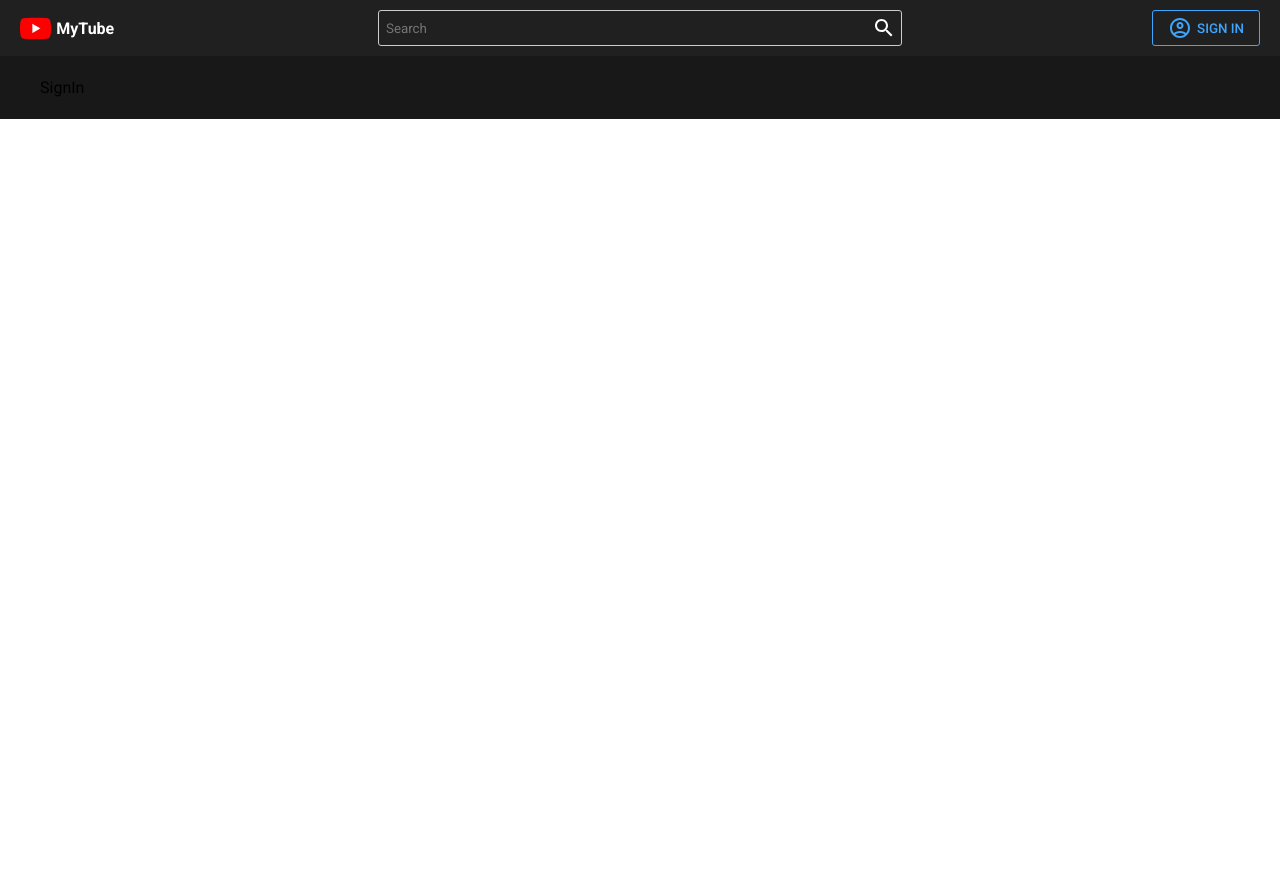
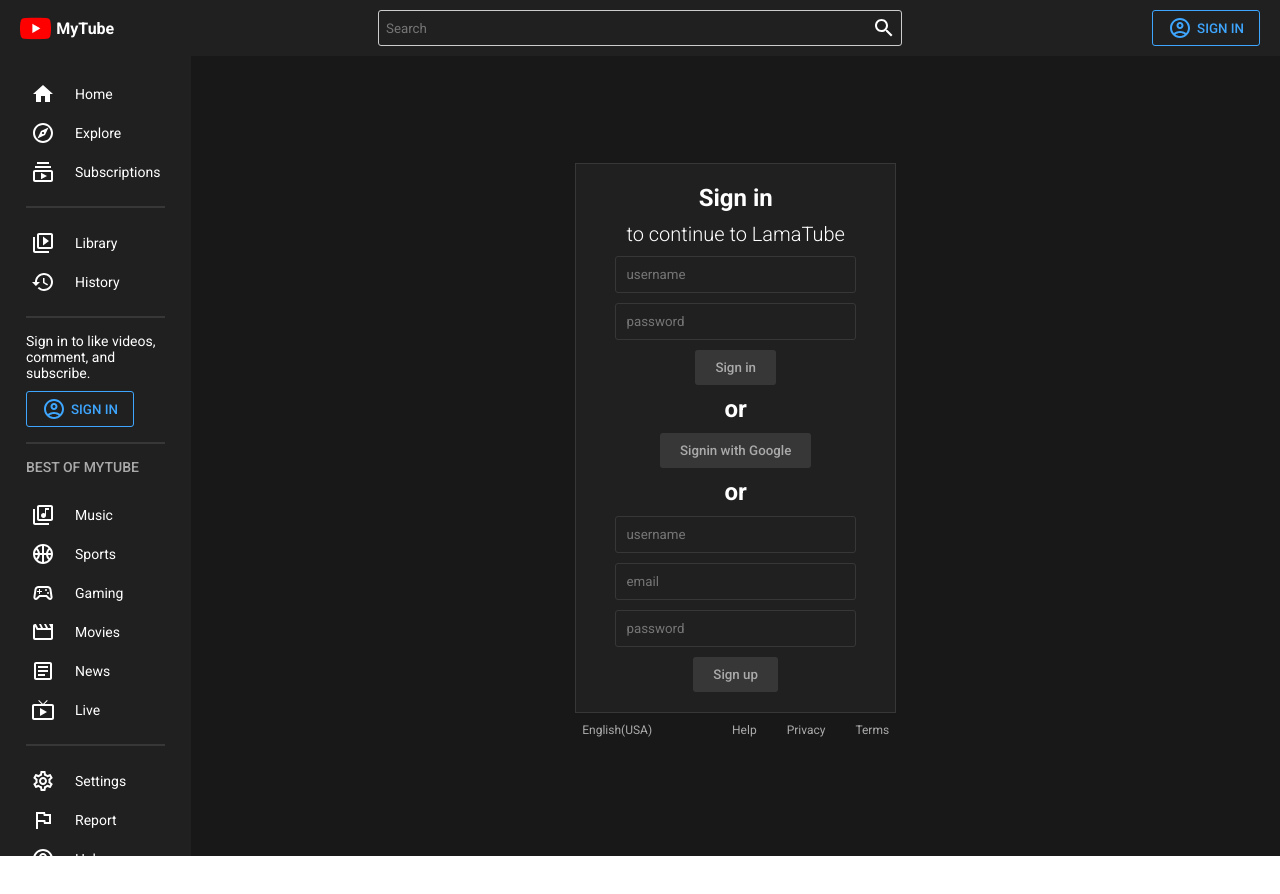
Before and after one commit to knrbokhari/youtybe-clone, a React (Create React App) app in the folder client/: page /signin in a window 1280 px wide. Shown: the top 894 px of the page. Before the commit the page ends 800 px from the top, so only its background shows below. Built offline with nearby package versions, Linux system fonts and the light colour scheme.

Commit message:
creating signin pages

```diff
--- a/client/src/components/Menu.jsx
+++ b/client/src/components/Menu.jsx
@@ -25,7 +25,7 @@
   top: 0;
   background-color: ${({ theme }) => theme.bgLighter};
   color: ${({ theme }) => theme.text};
-  @media (min-width: 550px) {
+  @media (max-width: 767px) {
     display: none;
   }
 `;
--- a/client/src/components/Navbar.jsx
+++ b/client/src/components/Navbar.jsx
@@ -48,6 +48,9 @@
   border: 1px solid #ccc;
   border-radius: 3px;
   color: ${({ theme }) => theme.text};
+  @media (max-width: 767px) {
+    width: 30%;
+  }
 `;
 
 const Input = styled.input`
@@ -55,6 +58,7 @@
   background-color: transparent;
   outline: none;
   color: ${({ theme }) => theme.text};
+  width: 100%;
 `;
 
 const Button = styled.button`
@@ -78,6 +82,12 @@
   color: ${({ theme }) => theme.text};
 `;
 
+const Text = styled.text`
+  @media (max-width: 560px) {
+    display: none;
+  }
+`;
+
 const Avatar = styled.img`
   width: 32px;
   height: 32px;
@@ -92,17 +102,19 @@
         <Link to="/" style={{ textDecoration: "none", color: "inherit" }}>
           <Logo>
             <Img src={MyTube} />
-            MyTube
+            <Text>MyTube</Text>
           </Logo>
         </Link>
         <Search>
           <Input placeholder="Search" />
           <SearchOutlinedIcon />
         </Search>
-        <Button>
-          <AccountCircleOutlinedIcon />
-          SIGN IN
-        </Button>
+        <Link to="/signin" style={{ textDecoration: "none", color: "inherit" }}>
+          <Button>
+            <AccountCircleOutlinedIcon />
+            SIGN IN
+          </Button>
+        </Link>
       </Wrapper>
     </Container>
   );
--- a/client/src/pages/SignIn.jsx
+++ b/client/src/pages/SignIn.jsx
@@ -1,7 +1,113 @@
-import React from "react";
+import React, { useState } from "react";
+import styled from "styled-components";
+
+const Container = styled.div`
+  display: flex;
+  flex-direction: column;
+  align-items: center;
+  justify-content: center;
+  height: calc(100vh - 56px);
+  color: ${({ theme }) => theme.text};
+`;
+
+const Wrapper = styled.div`
+  display: flex;
+  align-items: center;
+  flex-direction: column;
+  background-color: ${({ theme }) => theme.bgLighter};
+  border: 1px solid ${({ theme }) => theme.soft};
+  padding: 20px 50px;
+  gap: 10px;
+`;
+
+const Title = styled.h1`
+  font-size: 24px;
+`;
+
+const SubTitle = styled.h2`
+  font-size: 20px;
+  font-weight: 300;
+`;
+
+const Input = styled.input`
+  border: 1px solid ${({ theme }) => theme.soft};
+  border-radius: 3px;
+  padding: 10px;
+  background-color: transparent;
+  width: 100%;
+  color: ${({ theme }) => theme.text};
+`;
+
+const Button = styled.button`
+  border-radius: 3px;
+  border: none;
+  padding: 10px 20px;
+  font-weight: 500;
+  cursor: pointer;
+  background-color: ${({ theme }) => theme.soft};
+  color: ${({ theme }) => theme.textSoft};
+`;
+
+const More = styled.div`
+  display: flex;
+  margin-top: 10px;
+  font-size: 12px;
+  color: ${({ theme }) => theme.textSoft};
+`;
+
+const Links = styled.div`
+  margin-left: 50px;
+`;
+
+const Link = styled.span`
+  margin-left: 30px;
+`;
 
 const SignIn = () => {
-  return <div>SignIn</div>;
+  const [name, setName] = useState("");
+  const [email, setEmail] = useState("");
+  const [password, setPassword] = useState("");
+
+  return (
+    <Container>
+      <Wrapper>
+        <Title>Sign in</Title>
+        <SubTitle>to continue to LamaTube</SubTitle>
+        <Input
+          placeholder="username"
+          onChange={(e) => setName(e.target.value)}
+        />
+        <Input
+          type="password"
+          placeholder="password"
+          onChange={(e) => setPassword(e.target.value)}
+        />
+        <Button onClick="">Sign in</Button>
+        <Title>or</Title>
+        <Button onClick="">Signin with Google</Button>
+        <Title>or</Title>
+        <Input
+          placeholder="username"
+          onChange={(e) => setName(e.target.value)}
+        />
+        <Input placeholder="email" onChange={(e) => setEmail(e.target.value)} />
+        <Input
+          type="password"
+          placeholder="password"
+          onChange={(e) => setPassword(e.target.value)}
+        />
+        <Button>Sign up</Button>
+      </Wrapper>
+      <More>
+        English(USA)
+        <Links>
+          <Link>Help</Link>
+          <Link>Privacy</Link>
+          <Link>Terms</Link>
+        </Links>
+      </More>
+    </Container>
+  );
 };
 
 export default SignIn;
```
